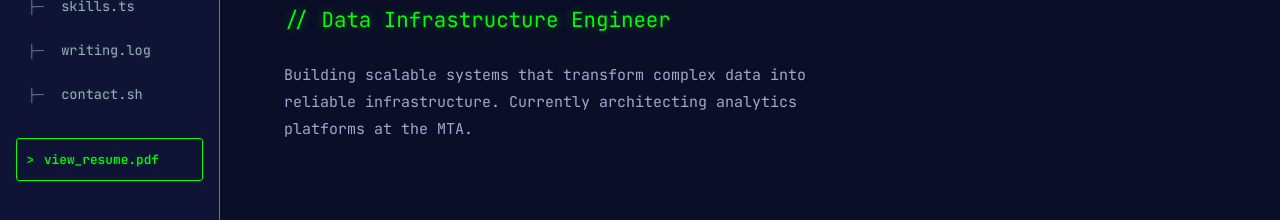
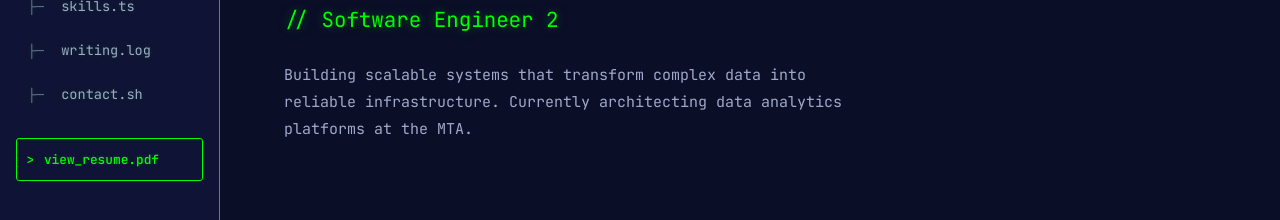
Before and after one commit to sbmittal389/portfolio, a plain HTML site: page index.html in a window 1280 px wide. Shown: the part 282-502 px from the top of the page. Drawn offline with Linux system fonts and the light colour scheme.

Commit message:
[ADD]updates of work

```diff
--- a/index.html
+++ b/index.html
@@ -17,8 +17,8 @@
 
 <!-- Twitter Card -->
 <meta name="twitter:card" content="summary_large_image">
-<meta name="twitter:title" content="Shubham Mittal — Data Infrastructure Engineer">
-<meta name="twitter:description" content="Building scalable systems that transform complex data into reliable infrastructure. Currently architecting analytics platforms at the MTA.">
+<meta name="twitter:title" content="Shubham Mittal — Software Engineer - Data Infrastructure & Platform">
+<meta name="twitter:description" content="Building scalable systems that transform complex data into reliable infrastructure. Currently architecting data analytics platforms at the MTA.">
 <meta name="twitter:image" content="https://yourdomain.com/og-image.png">
 
 <title>Shubham Mittal — Software Engineer</title>
@@ -59,8 +59,8 @@
   <section id="hero">
     <div class="hero-prefix">$ <span>whoami</span></div>
     <h1 class="hero-name">Shubham<br><em>Mittal</em></h1>
-    <p class="hero-title">// Data Infrastructure Engineer</p>
-    <p class="hero-desc">Building scalable systems that transform complex data into reliable infrastructure. Currently architecting analytics platforms at the MTA.</p>
+    <p class="hero-title">// Software Engineer 2</p>
+    <p class="hero-desc">Building scalable systems that transform complex data into reliable infrastructure. Currently architecting data analytics platforms at the MTA.</p>
 
     <div class="hero-stats">
       <div class="stat">
@@ -113,10 +113,10 @@
         </div>
         <div class="timeline-role">Software Engineer II — Data Infrastructure & Platform</div>
         <ul class="timeline-bullets">
-          <li>Stabilized a <strong>$1B+ revenue-critical Airflow pipeline</strong> by diagnosing and fixing a recurring Kubernetes Executor failure.</li>
           <li>Delivered <strong>99.99% uptime</strong> across a Kubernetes-based platform supporting Trino, Airflow, and Spark.</li>
           <li>Slashed pipeline execution time by <strong>90%</strong> by re-architecting a Spark-based ingestion to write directly into Delta Lake via Python.</li>
           <li>Reduced on-call alert fatigue by <strong>45%</strong> with OpenTelemetry, Prometheus, Loki, and Grafana.</li>
+          <li>Engineered a Kubernetes Executor enhancement for Airflow stabilizing a <strong>$1B+ revenue critical data pipeline</strong> & leading root cause resolution of multiple P0(critical) production incidents, restoring SLA compliance within hours.</li>
           <li>Boosted developer productivity by <strong>60%</strong> with internal Airflow DAG testing and Spark job submission tooling.</li>
           <li>Drove GitLab-to-GitHub CI/CD migration, saving ~100 engineering hours annually.</li>
           <li>Reduced long-term Azure storage costs via automated purge policies and lifecycle tiers.</li>
```
